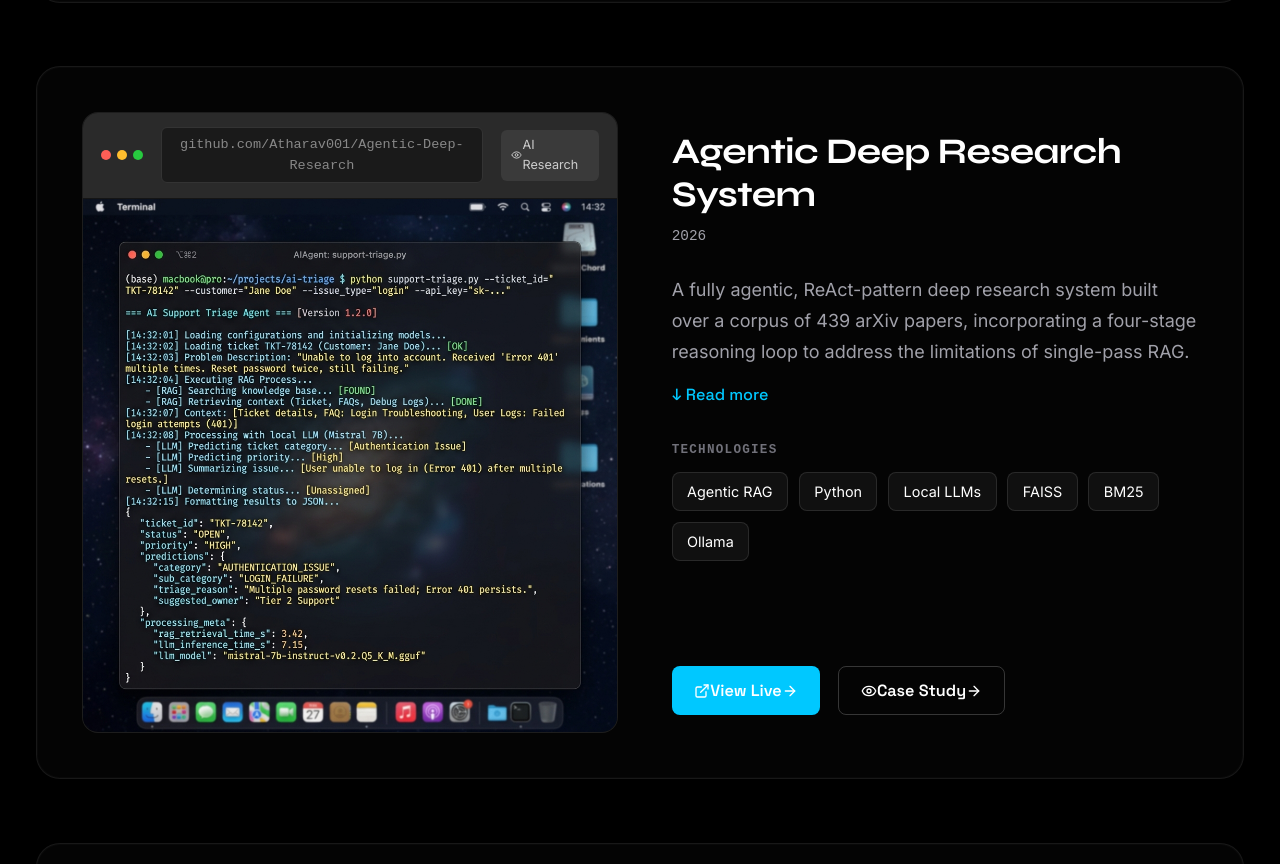
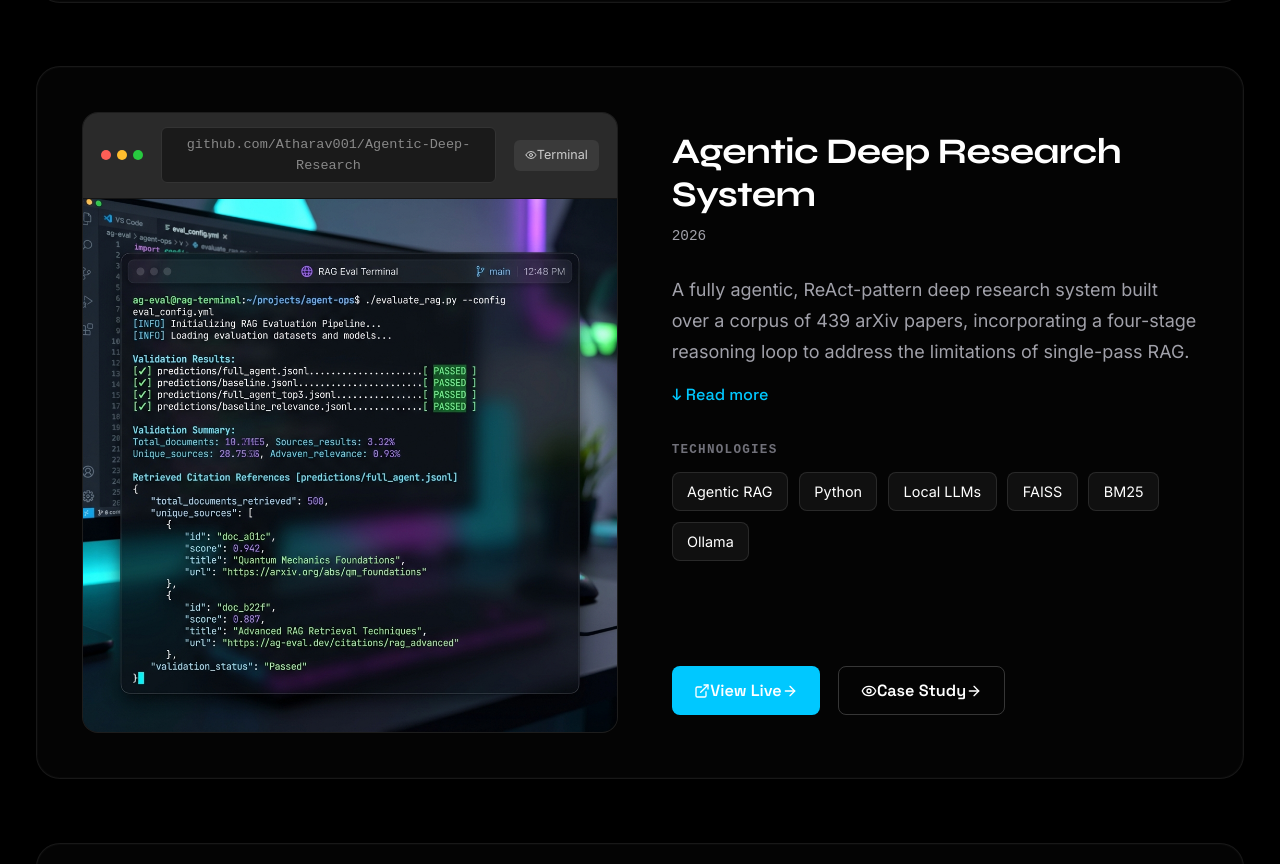
Before and after one commit to Atharav001/portfolio-2.0, a React (Vite) app: page / in a window 1280 px wide. Shown: the part 5524-6388 px from the top of the page. Built offline with nearby package versions, Linux system fonts and the light colour scheme.

Commit message:
Update project tag to Terminal and add new deep research mockup

```diff
--- a/src/components/Projects.jsx
+++ b/src/components/Projects.jsx
@@ -161,12 +161,12 @@ const projectsData = [
     title: "Agentic Deep Research System",
     date: "2026",
     description: "A fully agentic, ReAct-pattern deep research system built over a corpus of 439 arXiv papers, incorporating a four-stage reasoning loop to address the limitations of single-pass RAG.",
-    image: "/assets/ai_support_triage.png",
+    image: "/assets/deep_research_mockup.png",
     readMore: "#",
     technologies: ["Agentic RAG", "Python", "Local LLMs", "FAISS", "BM25", "Ollama"],
     liveLink: "#",
     urlBar: "github.com/Atharav001/Agentic-Deep-Research",
-    tabTag: "AI Research",
+    tabTag: "Terminal",
     caseStudy: "#",
     caseStudyDetails: {
       role: "AI Researcher & Developer",
```
Also changed, not shown: public/assets/deep_research_mockup.png (added).
